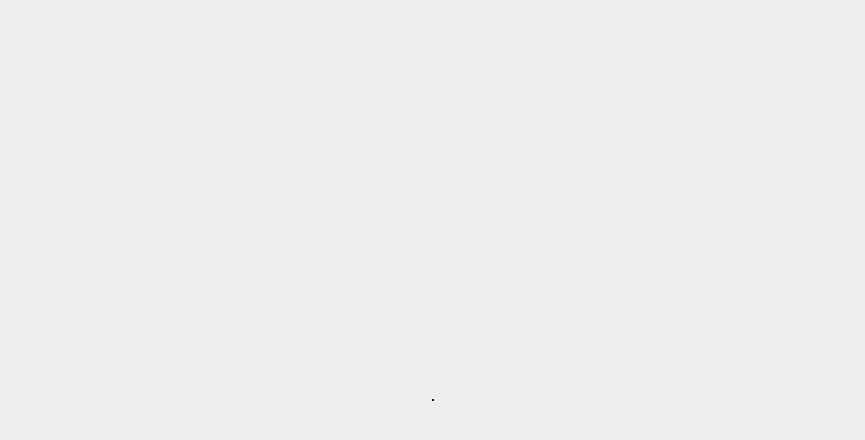
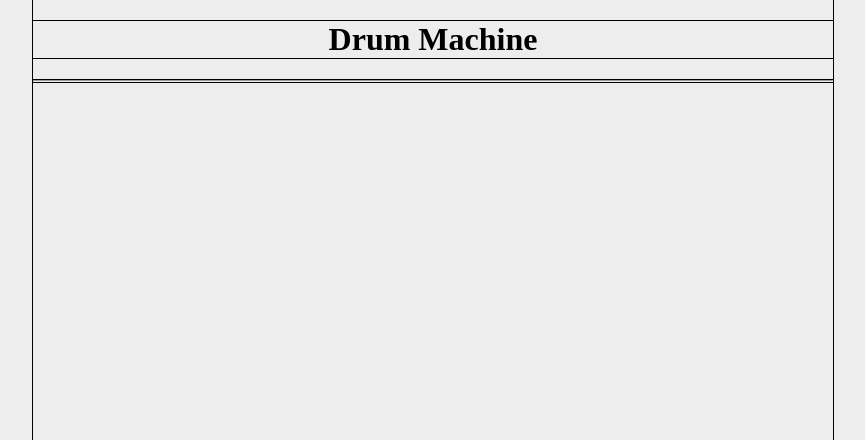
Before and after one commit to TLanetteRose/Drum-Machine-TLP, a React (Create React App) app: page / in a window 1280 px wide. Shown: the top 440 px of the page, without its empty margins (207-1072 px from the left). Built offline with nearby package versions, Linux system fonts and the light colour scheme.

Commit message:
Added header and footer to app
Signed-off-by: T. Lanette <TLPollard4516@gmail.com>

```diff
--- a/src/App.css
+++ b/src/App.css
@@ -5,3 +5,8 @@
   height: 100vh;
   text-align: center;
 }
+
+.container {
+  width: 100vh;
+  height: 100vh;
+}
--- a/src/App.js
+++ b/src/App.js
@@ -1,5 +1,9 @@
 import React from 'react';
 import './App.css';
+
+import Container from 'react-bootstrap/Container';
+
+import {Header} from '../src/components/Header';
 
 
 
@@ -8,9 +12,12 @@ class App extends React.Component {
 
 
   render(){
-    return(
-      <div id="drum-machine" className="container">
-
+    return (
+      <div>
+        <Container className="container">
+          <Header />
+          <div  id="drum-machine"></div>
+        </Container>
       </div>
     )
   }
--- /dev/null
+++ b/src/components/Footer.jsx
@@ -0,0 +1,4 @@
+import React from 'react';
+import './styles/Footer.css';
+
+import Container from 'react-bootstrap/Container';
--- /dev/null
+++ b/src/components/Header.jsx
@@ -0,0 +1,14 @@
+import React from 'react';
+import './styles/Header.css';
+
+import Jumbotron from 'react-bootstrap/Jumbotron';
+import Container from 'react-bootstrap/Container';
+
+export const Header = () => (
+    <Jumbotron fluid className="jumbotron">
+        <Container>
+            <h1 className="header-title text-center">Drum Machine </h1>
+            <hr />
+        </Container>
+    </Jumbotron>
+    );
--- /dev/null
+++ b/src/components/styles/Header.css
@@ -0,0 +1,14 @@
+.jumbotron {
+    display: flex;
+    justify-content: center;
+    align-items: center;
+    margin-bottom: 50px;
+    text-align: center;
+
+}
+
+@media screen and (max-width: 850px) {
+    .jumbotron {
+        text-align: center;
+    }
+}
```
Also changed, not shown: src/components/styles/Footer.css (added).
